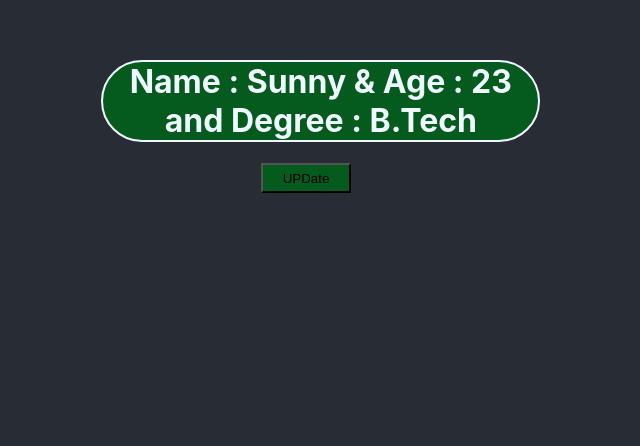
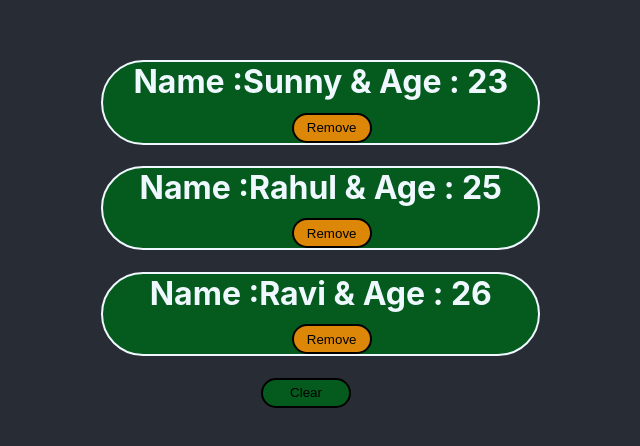
Before and after one commit to rathaur08/react-tutorial, a React (Create React App) app: page / in a window 1280 px wide. Shown: the part 196-642 px from the top of the page, without its empty margins (334-974 px from the left). Built offline with nearby package versions, Linux system fonts and the light colour scheme.

Commit message:
Remove Row one by one

```diff
--- a/src/App.css
+++ b/src/App.css
@@ -9,6 +9,8 @@ button{
   background-color: rgb(5, 91, 30);
   width: 90px;
   height: 30px;
+  border-radius: 48px;
+  border: 2px solid;
 
 }
 button :hover{
@@ -24,3 +26,13 @@ button :hover{
   border: 2px solid;
 
 }
+
+.btnInner{
+  background-color: rgb(220, 135, 8);
+  width: 80px;
+  height: 30px;
+  border-radius: 48px;
+  border: 2px solid;
+  margin-left: 05%;
+
+}
--- a/src/App.js
+++ b/src/App.js
@@ -1,8 +1,9 @@
 import  React from 'react';
 import './App.css';
-import UseStateCondition from './components/UseStateCondition';
+// import UseStateCondition from './components/UseStateCondition';
 // import UseStateArrat from './components/UseStateArrat';
-import UseStateObject from './components/UseStateObject';
+// import UseStateObject from './components/UseStateObject';
+import UseStateRemoveArray from './components/UseStateRemoveArray';
 
 const App = () => {
   return (
@@ -14,7 +15,10 @@ const App = () => {
       {/* <UseStateArrat/> */}
 
       {/* React UseState UPDATE Function */}
-      <UseStateObject/>
+      {/* <UseStateObject/> */}
+
+      {/* React UseState Remove array Function */}
+      <UseStateRemoveArray/>
 
     </div>
   )
--- /dev/null
+++ b/src/components/UseStateRemoveArray.js
@@ -0,0 +1,56 @@
+import React,{useState } from 'react'
+
+const UseStateRemoveArray = () => {
+    const bioData= [
+        {
+            id:0, myName:"Sunny", age:23
+        },
+        {
+            id:1, myName:"Rahul", age:25
+        },
+        {
+            id:2, myName:"Ravi", age:26
+        }
+    ]
+    console.log(bioData);
+
+    // Clear Array Data Function ----------------------------
+    const [myArray, setmyArray] = useState(bioData);
+    const clearArray= ()=>{
+        setmyArray([]);
+    }
+
+    // Remove Row Element One by one
+    const removeElemment= (id) =>{
+        // alert(id);
+        const myNewArray = myArray.filter((curElem)=>{
+            return curElem.id !== id;
+        })
+        setmyArray(myNewArray);
+
+    }
+
+  return (
+    <>
+    {/* React Hook Challenge #2: Create a Basic TODO List | UseState Remove array Function */}
+        {
+            //Kuch hua hai kya
+
+            myArray.map((curElm) =>{
+               return(
+
+                   <h1 className="h1style" key={curElm.id}>Name :
+                    {curElm.myName} & Age : {curElm.age}
+                    <button  className="btnInner" onClick={ () => removeElemment(curElm.id)}>Remove</button>
+                    </h1>
+
+               ) ;
+            } )
+        }
+            <button  className="btn" onClick={clearArray}>Clear</button>
+
+    </>
+  )
+}
+
+export default UseStateRemoveArray
```
